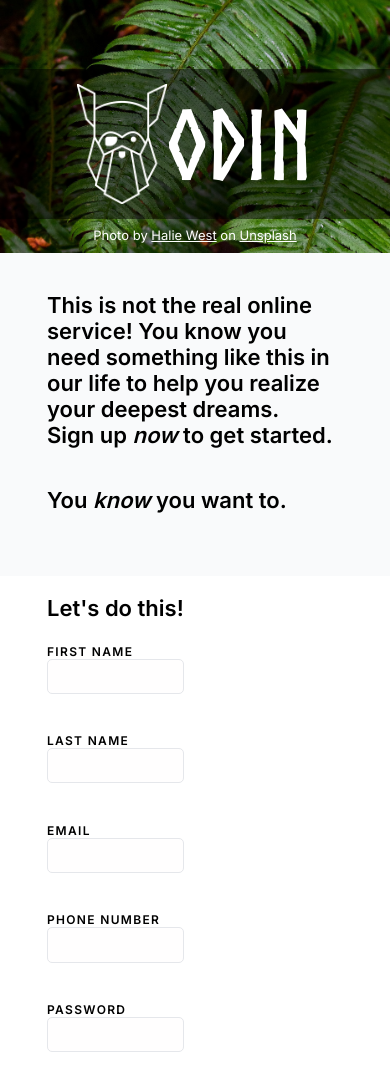
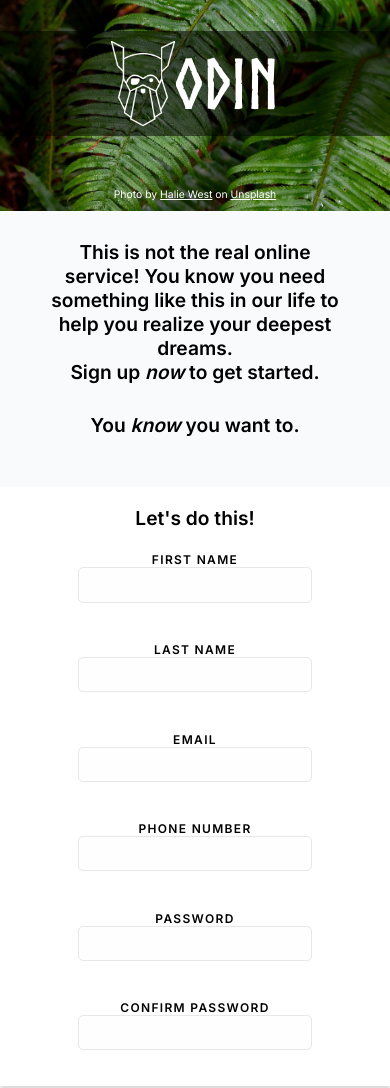
Before and after one commit to ronnieBer/odin-sign-up_form, a plain HTML site: page index.html in a window 390 px wide. Shown: the top 1088 px of the page. Drawn offline with Linux system fonts and the light colour scheme.

Commit message:
Add media query for mobile responsive for phone

```diff
--- a/style.css
+++ b/style.css
@@ -254,3 +254,85 @@ input[type = "submit"]:hover {
     }
 
 }
+
+@media only screen and (max-width: 576px) {
+
+    /* LEFT SIDE CONTENTS */
+    .left-content {
+        height: 25vh;
+    }
+
+    .left-content > p {
+        font-size: .65rem;
+    }
+
+    .logo {
+        padding: 10px;
+        margin-top: 2.5vh;
+    }
+
+    .logo > img {
+        height: 85px;
+    }
+
+    .logo > h1 {
+        font-size: 4.3rem;
+    }
+
+    /* RIGHT SIDE CONTENTS */
+    .right-content {
+        align-items: center;
+    }
+
+    .input-field {
+        display: flex;
+        flex-direction: column;
+        align-items: center;
+        padding-right: 47px;
+        margin: 50px 0 35px;
+    }
+
+    .right-text, .input-field > p {
+        font-size: 1.2rem;
+    }
+
+    .input-field > p {
+        padding-right: 0;
+    }
+
+    .right-text > p {
+        padding-top: 29px;
+        text-align: center;
+    }
+
+    form {
+        display: flex;
+        flex-direction: column;
+        align-items: center;
+    }
+
+    fieldset {
+        display: flex;
+        flex-direction: column;
+        align-items: center;
+    }
+
+    label {
+        margin: 1.4rem 0 0 0;
+        text-align: center;
+    }
+
+    input {
+        width: 60vw;
+    }
+
+    input[type = "submit"] {
+        margin-left: 0;
+    }
+
+    .log-in {
+        font-size: .9rem;
+        padding: 32px 0;
+    }
+
+}
```
